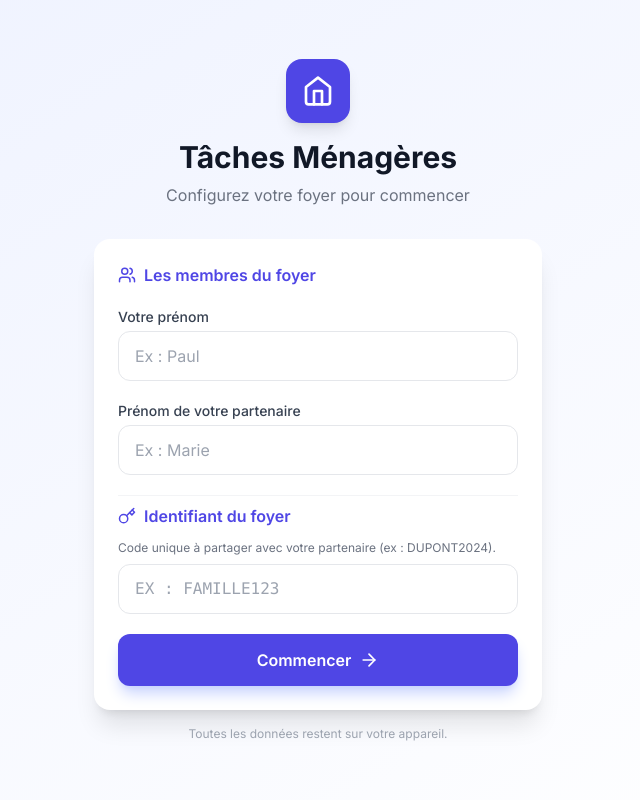
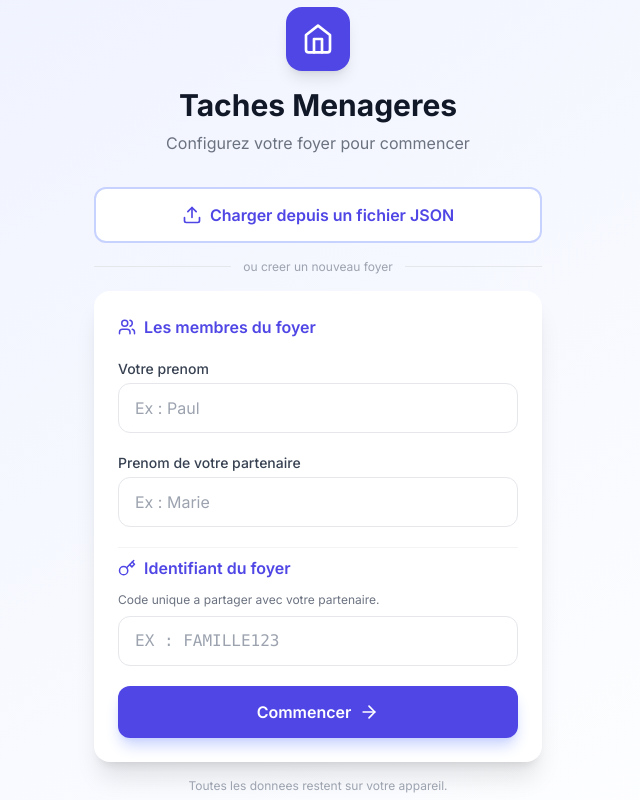
Before and after one commit to GipsyDng3r/HouseHold, a React (Vite) app: page / in a window 1280 px wide. Shown: the whole page, without its empty margins (322-962 px from the left). Built offline with nearby package versions, Linux system fonts and the light colour scheme.

Commit message:
Update SetupScreen.jsx

```diff
--- a/src/components/SetupScreen.jsx
+++ b/src/components/SetupScreen.jsx
@@ -1,7 +1,7 @@
 import React, { useState } from "react";
 import { motion } from "framer-motion";
-import { Home, Users, Key, ArrowRight } from "lucide-react";
-import { saveConfig } from "../utils/storage";
+import { Home, Users, Key, ArrowRight, Upload } from "lucide-react";
+import { saveConfig, saveTasks } from "../utils/storage";
 
 export default function SetupScreen({ onComplete }) {
   const [user1, setUser1] = useState("");
@@ -9,19 +9,19 @@ export default function SetupScreen({ onComplete }) {
   const [householdId, setHouseholdId] = useState("");
   const [errors, setErrors] = useState({});
 
-  const validate = () => {
-    const e = {};
+  const validate = function() {
+    var e = {};
     if (!user1.trim()) e.user1 = "Requis";
     if (!user2.trim()) e.user2 = "Requis";
     if (!householdId.trim()) e.householdId = "Requis";
-    if (householdId.trim().length < 4) e.householdId = "Minimum 4 caractères";
+    if (householdId.trim().length < 4) e.householdId = "Minimum 4 caracteres";
     return e;
   };
 
-  const handleSubmit = () => {
-    const e = validate();
+  const handleSubmit = function() {
+    var e = validate();
     if (Object.keys(e).length > 0) { setErrors(e); return; }
-    const config = {
+    var config = {
       user1: user1.trim(),
       user2: user2.trim(),
       householdId: householdId.trim().toUpperCase(),
@@ -29,6 +29,38 @@ export default function SetupScreen({ onComplete }) {
     };
     saveConfig(config);
     onComplete(config);
+  };
+
+  // Charger config depuis un fichier JSON existant
+  const handleImportJSON = function() {
+    var input = document.createElement("input");
+    input.type = "file";
+    input.accept = "application/json";
+    input.onchange = function(e) {
+      var file = e.target.files[0];
+      if (!file) return;
+      var reader = new FileReader();
+      reader.onload = function(ev) {
+        try {
+          var data = JSON.parse(ev.target.result);
+          if (data.householdId && data.tasks) {
+            var config = {
+              householdId: data.householdId,
+              user1: data.user1 || "Utilisateur 1",
+              user2: data.user2 || "Utilisateur 2",
+              currentUser: data.user1 || "Utilisateur 1",
+            };
+            saveConfig(config);
+            saveTasks(data.householdId, data.tasks);
+            onComplete(config);
+          }
+        } catch (err) {
+          alert("Fichier JSON invalide.");
+        }
+      };
+      reader.readAsText(file);
+    };
+    input.click();
   };
 
   return (
@@ -43,8 +75,24 @@ export default function SetupScreen({ onComplete }) {
           <div className="inline-flex items-center justify-center w-16 h-16 bg-indigo-600 rounded-2xl mb-4 shadow-lg">
             <Home size={32} color="#fff" />
           </div>
-          <h1 className="text-3xl font-bold text-gray-900">Tâches Ménagères</h1>
+          <h1 className="text-3xl font-bold text-gray-900">Taches Menageres</h1>
           <p className="text-gray-500 mt-2">Configurez votre foyer pour commencer</p>
+        </div>
+
+        {/* Import JSON existant */}
+        <motion.button
+          whileTap={{ scale: 0.97 }}
+          onClick={handleImportJSON}
+          className="w-full mb-4 bg-white border-2 border-indigo-200 text-indigo-600 py-3.5 rounded-xl font-semibold flex items-center justify-center gap-2 hover:bg-indigo-50 transition-colors"
+        >
+          <Upload size={20} />
+          Charger depuis un fichier JSON
+        </motion.button>
+
+        <div className="flex items-center gap-3 mb-4">
+          <div className="flex-1 h-px bg-gray-200" />
+          <span className="text-xs text-gray-400">ou creer un nouveau foyer</span>
+          <div className="flex-1 h-px bg-gray-200" />
         </div>
 
         <div className="bg-white rounded-2xl shadow-xl p-6 space-y-5">
@@ -54,25 +102,25 @@ export default function SetupScreen({ onComplete }) {
           </div>
 
           <div>
-            <label className="block text-sm font-medium text-gray-700 mb-1">Votre prénom</label>
+            <label className="block text-sm font-medium text-gray-700 mb-1">Votre prenom</label>
             <input
               type="text"
               value={user1}
-              onChange={(e) => { setUser1(e.target.value); setErrors((p) => ({ ...p, user1: "" })); }}
+              onChange={function(e) { setUser1(e.target.value); setErrors(function(p) { return Object.assign({}, p, { user1: "" }); }); }}
               placeholder="Ex : Paul"
-              className={`w-full px-4 py-3 rounded-xl border text-gray-900 focus:outline-none focus:ring-2 focus:ring-indigo-500 ${errors.user1 ? "border-red-400" : "border-gray-200"}`}
+              className={"w-full px-4 py-3 rounded-xl border text-gray-900 focus:outline-none focus:ring-2 focus:ring-indigo-500 " + (errors.user1 ? "border-red-400" : "border-gray-200")}
             />
             {errors.user1 && <p className="text-red-500 text-xs mt-1">{errors.user1}</p>}
           </div>
 
           <div>
-            <label className="block text-sm font-medium text-gray-700 mb-1">Prénom de votre partenaire</label>
+            <label className="block text-sm font-medium text-gray-700 mb-1">Prenom de votre partenaire</label>
             <input
               type="text"
               value={user2}
-              onChange={(e) => { setUser2(e.target.value); setErrors((p) => ({ ...p, user2: "" })); }}
+              onChange={function(e) { setUser2(e.target.value); setErrors(function(p) { return Object.assign({}, p, { user2: "" }); }); }}
               placeholder="Ex : Marie"
-              className={`w-full px-4 py-3 rounded-xl border text-gray-900 focus:outline-none focus:ring-2 focus:ring-indigo-500 ${errors.user2 ? "border-red-400" : "border-gray-200"}`}
+              className={"w-full px-4 py-3 rounded-xl border text-gray-900 focus:outline-none focus:ring-2 focus:ring-indigo-500 " + (errors.user2 ? "border-red-400" : "border-gray-200")}
             />
             {errors.user2 && <p className="text-red-500 text-xs mt-1">{errors.user2}</p>}
           </div>
@@ -83,14 +131,14 @@ export default function SetupScreen({ onComplete }) {
               <span>Identifiant du foyer</span>
             </div>
             <p className="text-xs text-gray-500 mb-2">
-              Code unique à partager avec votre partenaire (ex : DUPONT2024).
+              Code unique a partager avec votre partenaire.
             </p>
             <input
               type="text"
               value={householdId}
-              onChange={(e) => { setHouseholdId(e.target.value); setErrors((p) => ({ ...p, householdId: "" })); }}
+              onChange={function(e) { setHouseholdId(e.target.value); setErrors(function(p) { return Object.assign({}, p, { householdId: "" }); }); }}
               placeholder="Ex : FAMILLE123"
-              className={`w-full px-4 py-3 rounded-xl border text-gray-900 focus:outline-none focus:ring-2 focus:ring-indigo-500 uppercase font-mono ${errors.householdId ? "border-red-400" : "border-gray-200"}`}
+              className={"w-full px-4 py-3 rounded-xl border text-gray-900 focus:outline-none focus:ring-2 focus:ring-indigo-500 uppercase font-mono " + (errors.householdId ? "border-red-400" : "border-gray-200")}
             />
             {errors.householdId && <p className="text-red-500 text-xs mt-1">{errors.householdId}</p>}
           </div>
@@ -106,7 +154,7 @@ export default function SetupScreen({ onComplete }) {
         </div>
 
         <p className="text-center text-xs text-gray-400 mt-4">
-          Toutes les données restent sur votre appareil.
+          Toutes les donnees restent sur votre appareil.
         </p>
       </motion.div>
     </div>
```
